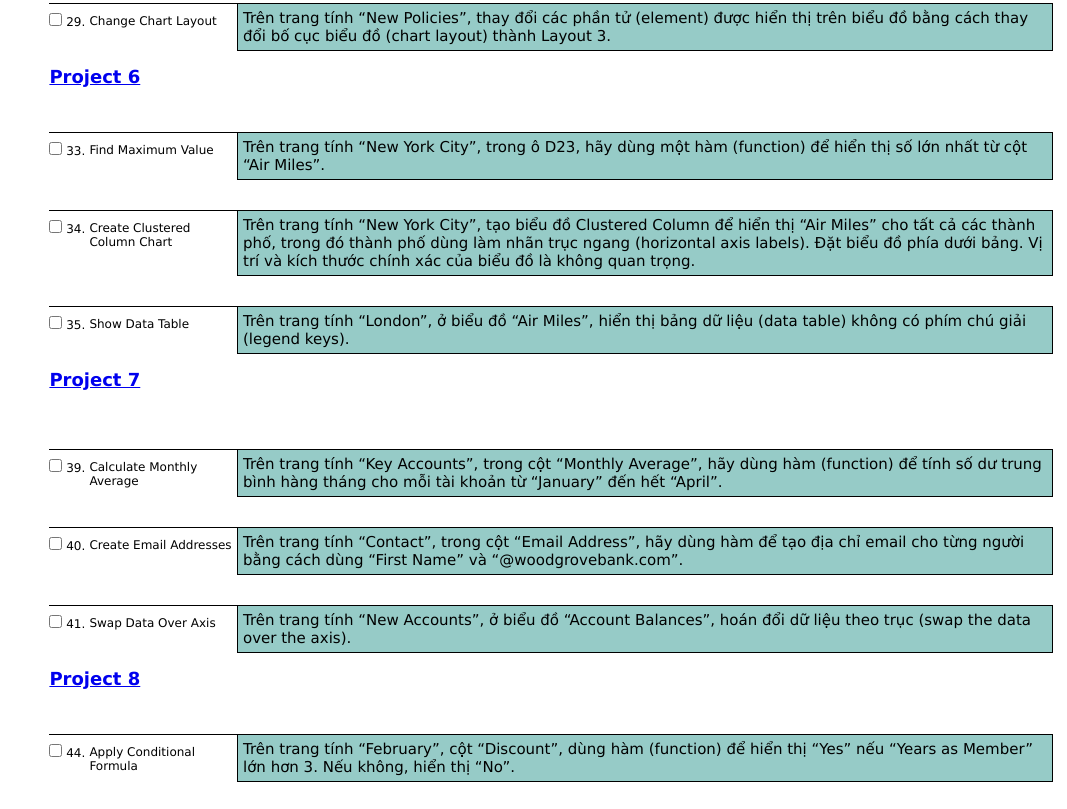
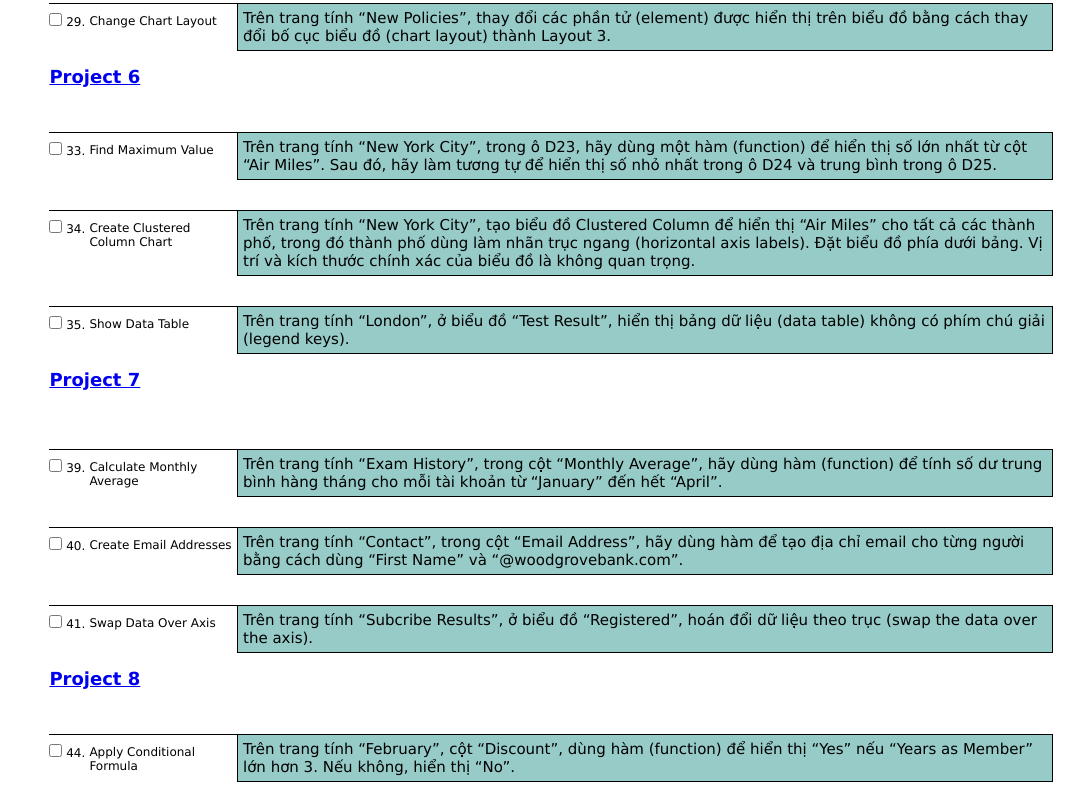
Before and after one commit to minhnh1394/Excel2019_Project4_5, a plain HTML site: page index.html in a window 1280 px wide. Shown: the part 1349-2158 px from the top of the page, without its empty margins (213-1280 px from the left). Drawn offline with Linux system fonts and the light colour scheme.

Commit message:
Add files via upload

```diff
--- a/index.html
+++ b/index.html
@@ -883,7 +883,7 @@
     <div class="Overview">
         <div class="OverviewItem"><span>
                 <p>Trên trang tính “New York City”, trong ô D23, hãy dùng một hàm (function) để hiển thị số lớn nhất từ
-                    cột “Air Miles”.</p>
+                    cột “Air Miles”. Sau đó, hãy làm tương tự để hiển thị số nhỏ nhất trong ô D24 và trung bình trong ô D25.</p>
             </span></div>
     </div>
 </div>
@@ -913,7 +913,7 @@
     <div class="Title"><span>Show Data Table</span></div>
     <div class="Overview">
         <div class="OverviewItem"><span>
-                <p>Trên trang tính “London”, ở biểu đồ “Air Miles”, hiển thị bảng dữ liệu (data table) không có phím chú
+                <p>Trên trang tính “London”, ở biểu đồ “Test Result”, hiển thị bảng dữ liệu (data table) không có phím chú
                     giải (legend keys).</p>
             </span></div>
     </div>
@@ -932,7 +932,7 @@
     <div class="Title"><span>Calculate Monthly Average</span></div>
     <div class="Overview">
         <div class="OverviewItem"><span>
-                <p>Trên trang tính “Key Accounts”, trong cột “Monthly Average”, hãy dùng hàm (function) để tính số dư
+                <p>Trên trang tính “Exam History”, trong cột “Monthly Average”, hãy dùng hàm (function) để tính số dư
                     trung bình hàng tháng cho mỗi tài khoản từ “January” đến hết “April”.</p>
             </span></div>
     </div>
@@ -962,7 +962,7 @@
     <div class="Title"><span>Swap Data Over Axis</span></div>
     <div class="Overview">
         <div class="OverviewItem"><span>
-                <p>Trên trang tính “New Accounts”, ở biểu đồ “Account Balances”, hoán đổi dữ liệu theo trục (swap the
+                <p>Trên trang tính “Subcribe Results”, ở biểu đồ “Registered”, hoán đổi dữ liệu theo trục (swap the
                     data over the axis).</p>
             </span></div>
     </div>
@@ -1140,7 +1140,7 @@
     <div class="Title"><span>Apply Chart Color</span></div>
     <div class="Overview">
         <div class="OverviewItem"><span>
-                <p>Trên trang tính “Summary”, hãy áp dụng màu Colorful Palette 2 cho biểu đồ.</p>
+                <p>Trên trang tính “Score Distribution”, hãy áp dụng màu Colorful Palette 2 cho biểu đồ.</p>
             </span></div>
     </div>
 </div>
```
Also changed, not shown: 1 other file.
